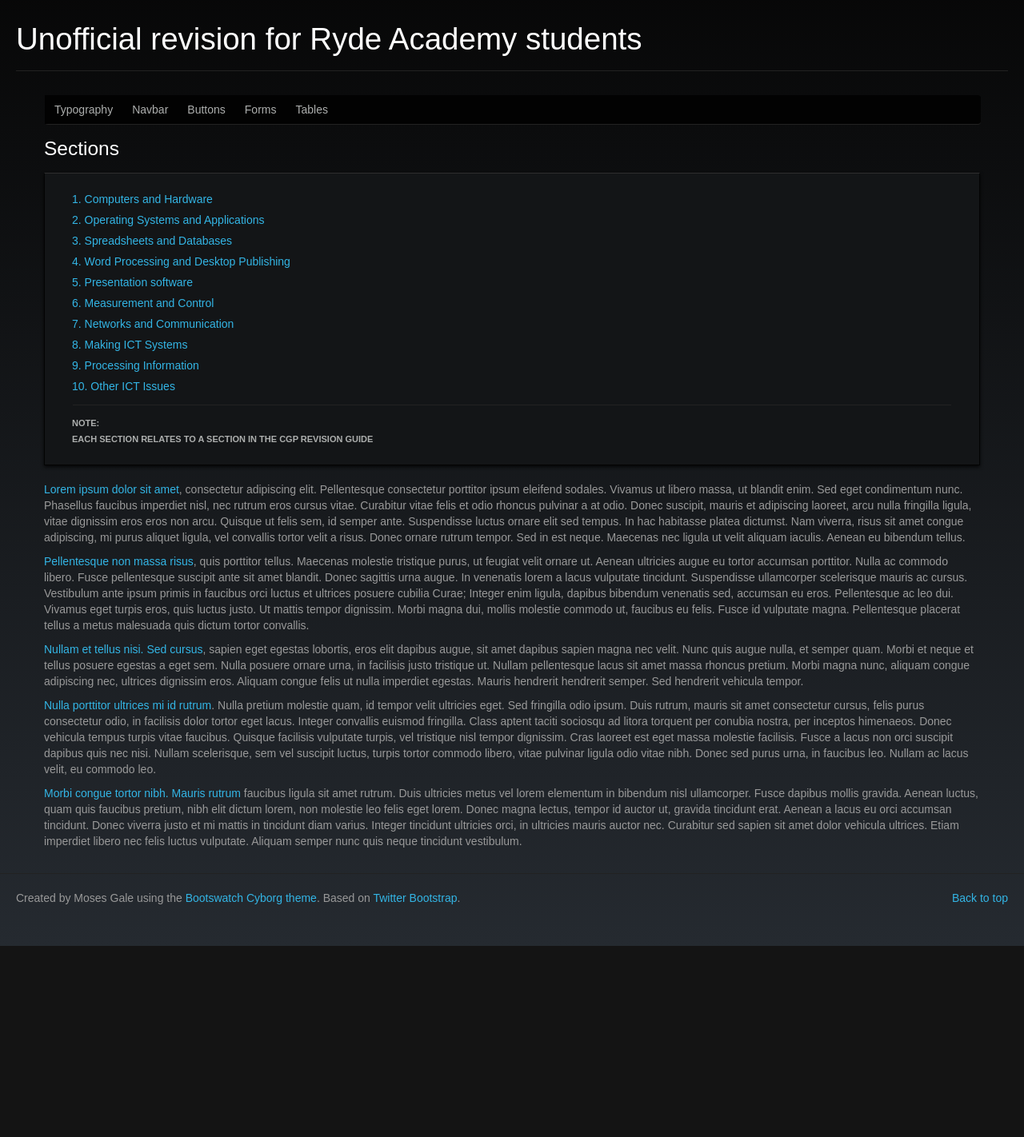
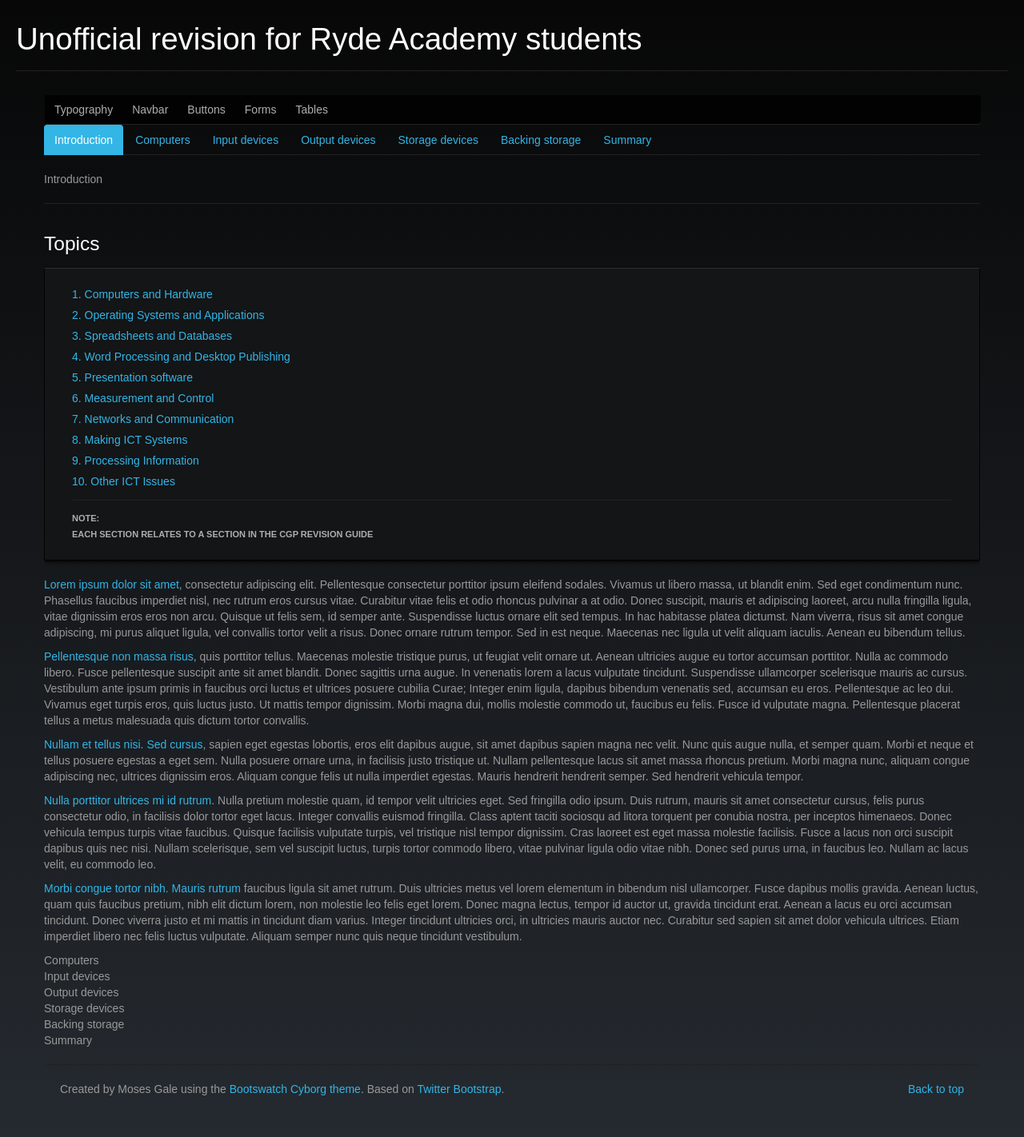
Before and after one commit to mosesgale/ict-revision, a PHP site: page /section1 in a window 1280 px wide. Shown: the part 51-1473 px from the top of the page at 80% size. Before the commit the page ends 1234 px from the top, so only its background shows below. Run offline with PHP 8.4, Linux system fonts and the light colour scheme; some libraries are stand-ins or nearby versions; some web fonts are replaced.

Commit message:
S1 and footer
S1 up-to-date and <!-- /container --> added before footer

```diff
--- a/footer.php
+++ b/footer.php
@@ -19,4 +19,3 @@
 <script src="http://twitter.github.io/bootstrap/assets/js/bootstrap-collapse.js"></script>
 <script src="http://twitter.github.io/bootstrap/assets/js/bootstrap-carousel.js"></script>
 <script src="http://twitter.github.io/bootstrap/assets/js/bootstrap-typeahead.js"></script>
-<script src="http://bootswatch.com/js/bootswatch.js"></script>
--- a/index.php
+++ b/index.php
@@ -30,7 +30,7 @@
 			<li class="nav-header">NOTE:</br>Each section relates to a section in the CGP revision guide</li>
 		</ul>
 	</div>
-</div>
+</div> <!-- /container -->
 <?php include'footer.php' ?>
 </body>
 </html>
--- a/section1.php
+++ b/section1.php
@@ -22,7 +22,21 @@
 		<li><a href="#5">Tables</a></li>
 	</ul>
 </div>
-	<h3>Sections</h3>
+<ul class="nav nav-tabs" id="tabs">
+	<li class="active"><a href="#intro">Introduction</a></li>
+	<li><a href="#computers">Computers</a></li>
+	<li><a href="#input">Input devices</a></li>
+	<li><a href="#output">Output devices</a></li>
+	<li><a href="#storage">Storage devices</a></li>
+	<li><a href="#backing">Backing storage</a></li>
+	<li><a href="#summary">Summary</a></li>
+</ul>
+<div class="tab-content">
+	<div class="tab-pane active" id="intro">
+		Introduction
+		<hr>
+	<div class="row-fluid">
+	<h3>Topics</h3>
 	<div class="well">
 		<ul class="nav nav-list">
 			<li><a href="./section1">1. Computers and Hardware</a></li>
@@ -44,7 +58,27 @@
 	<p><a name="3">Nullam et tellus nisi. Sed cursus</a>, sapien eget egestas lobortis, eros elit dapibus augue, sit amet dapibus sapien magna nec velit. Nunc quis augue nulla, et semper quam. Morbi et neque et tellus posuere egestas a eget sem. Nulla posuere ornare urna, in facilisis justo tristique ut. Nullam pellentesque lacus sit amet massa rhoncus pretium. Morbi magna nunc, aliquam congue adipiscing nec, ultrices dignissim eros. Aliquam congue felis ut nulla imperdiet egestas. Mauris hendrerit hendrerit semper. Sed hendrerit vehicula tempor.</p>
 	<p><a name="4">Nulla porttitor ultrices mi id rutrum</a>. Nulla pretium molestie quam, id tempor velit ultricies eget. Sed fringilla odio ipsum. Duis rutrum, mauris sit amet consectetur cursus, felis purus consectetur odio, in facilisis dolor tortor eget lacus. Integer convallis euismod fringilla. Class aptent taciti sociosqu ad litora torquent per conubia nostra, per inceptos himenaeos. Donec vehicula tempus turpis vitae faucibus. Quisque facilisis vulputate turpis, vel tristique nisl tempor dignissim. Cras laoreet est eget massa molestie facilisis. Fusce a lacus non orci suscipit dapibus quis nec nisi. Nullam scelerisque, sem vel suscipit luctus, turpis tortor commodo libero, vitae pulvinar ligula odio vitae nibh. Donec sed purus urna, in faucibus leo. Nullam ac lacus velit, eu commodo leo.</p>
 	<p><a name="5">Morbi congue tortor nibh. Mauris rutrum</a> faucibus ligula sit amet rutrum. Duis ultricies metus vel lorem elementum in bibendum nisl ullamcorper. Fusce dapibus mollis gravida. Aenean luctus, quam quis faucibus pretium, nibh elit dictum lorem, non molestie leo felis eget lorem. Donec magna lectus, tempor id auctor ut, gravida tincidunt erat. Aenean a lacus eu orci accumsan tincidunt. Donec viverra justo et mi mattis in tincidunt diam varius. Integer tincidunt ultricies orci, in ultricies mauris auctor nec. Curabitur sed sapien sit amet dolor vehicula ultrices. Etiam imperdiet libero nec felis luctus vulputate. Aliquam semper nunc quis neque tincidunt vestibulum.</p>
+	</div>
+	<div class="tab-pane" id="computers">
+		Computers
+	</div>
+	<div class="tab-pane" id="input">
+		Input devices
+	</div>
+	<div class="tab-pane" id="output">
+		Output devices
+	</div>
+	<div class="tab-pane" id="storage">
+		Storage devices
+	</div>
+	<div class="tab-pane" id="backing">
+		Backing storage
+	</div>
+	<div class="tab-pane" id="summary">
+		Summary
+	</div>
 </div>
+</div> <!-- /container -->
 <?php include'footer.php' ?>
 </body>
 </html>
```
